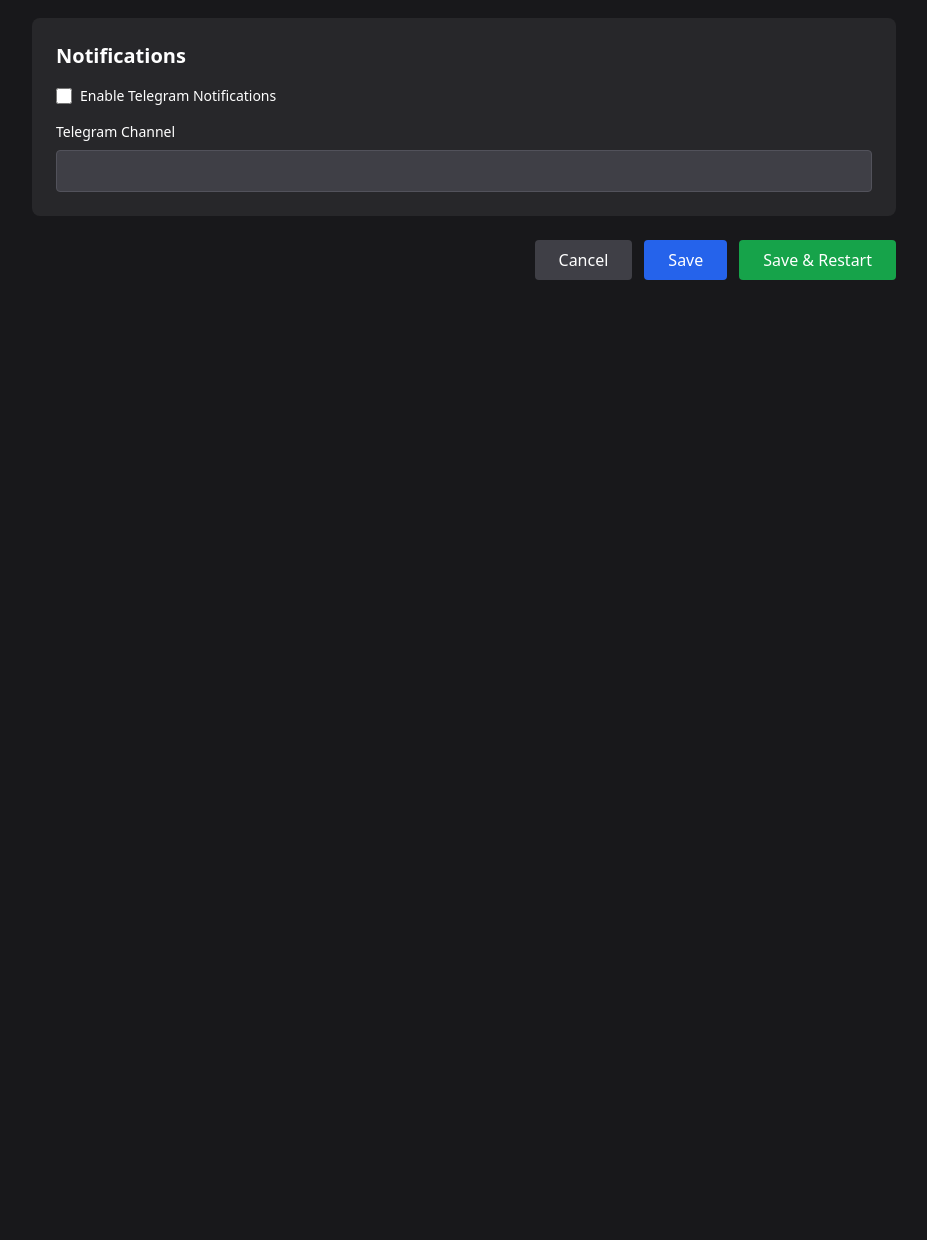
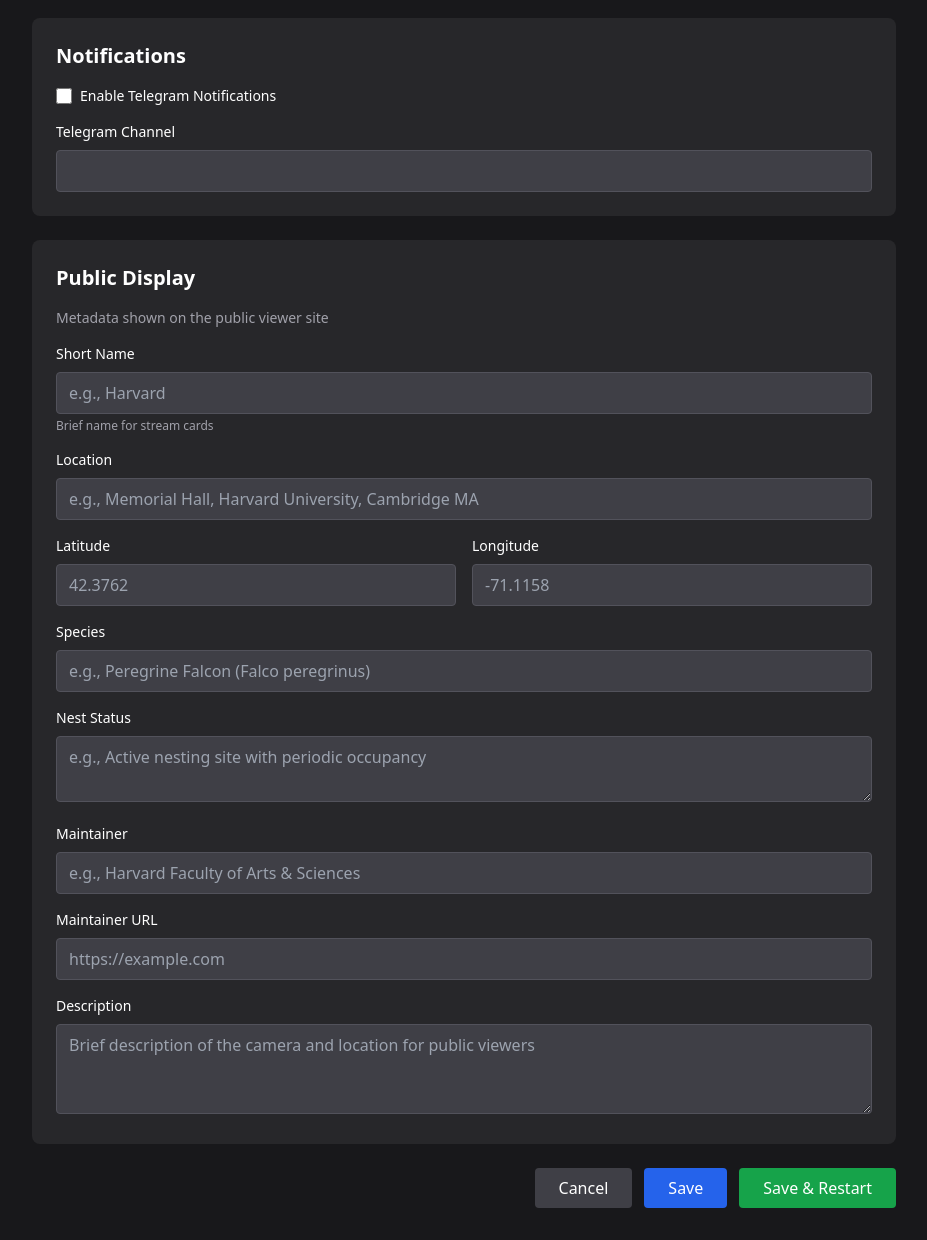
Before and after one commit to sageframe-no-kaji/kanyo-contemplating-falcons-dev, a FastAPI app: template admin/web/app/templates/stream/config.html in a window 1280 px wide. Shown: the part 828-2068 px from the top of the page, without its empty margins (176-1103 px from the left). Before the commit the page ends 1108 px from the top, so only its background shows below. Run offline with FastAPI, Linux system fonts and the light colour scheme; the template is opened without the code that fills it, so the values that code supplies are empty; some libraries are stand-ins or nearby versions.

Commit message:
Add public display metadata section to admin config UI

```diff
--- a/admin/web/app/templates/stream/config.html
+++ b/admin/web/app/templates/stream/config.html
@@ -165,6 +165,97 @@
             </div>
         </section>
 
+        <!-- Public Display Section -->
+        <section class="bg-zinc-800 rounded-lg p-6">
+            <h2 class="text-xl font-semibold mb-4">Public Display</h2>
+            <p class="text-sm text-zinc-400 mb-4">Metadata shown on the public viewer site</p>
+
+            <div class="space-y-4">
+                <div>
+                    <label class="block text-sm font-medium mb-2">Short Name</label>
+                    <input type="text"
+                           name="display_short_name"
+                           value="{{ config.display.short_name or '' }}"
+                           placeholder="e.g., Harvard"
+                           class="w-full bg-zinc-700 border border-zinc-600 rounded px-3 py-2 focus:outline-none focus:border-zinc-500">
+                    <p class="text-xs text-zinc-400 mt-1">Brief name for stream cards</p>
+                </div>
+
+                <div>
+                    <label class="block text-sm font-medium mb-2">Location</label>
+                    <input type="text"
+                           name="display_location"
+                           value="{{ config.display.location or '' }}"
+                           placeholder="e.g., Memorial Hall, Harvard University, Cambridge MA"
+                           class="w-full bg-zinc-700 border border-zinc-600 rounded px-3 py-2 focus:outline-none focus:border-zinc-500">
+                </div>
+
+                <div class="grid grid-cols-2 gap-4">
+                    <div>
+                        <label class="block text-sm font-medium mb-2">Latitude</label>
+                        <input type="number"
+                               name="display_latitude"
+                               value="{{ config.display.coordinates[0] if config.display.coordinates else '' }}"
+                               step="0.0001"
+                               placeholder="42.3762"
+                               class="w-full bg-zinc-700 border border-zinc-600 rounded px-3 py-2 focus:outline-none focus:border-zinc-500">
+                    </div>
+                    <div>
+                        <label class="block text-sm font-medium mb-2">Longitude</label>
+                        <input type="number"
+                               name="display_longitude"
+                               value="{{ config.display.coordinates[1] if config.display.coordinates else '' }}"
+                               step="0.0001"
+                               placeholder="-71.1158"
+                               class="w-full bg-zinc-700 border border-zinc-600 rounded px-3 py-2 focus:outline-none focus:border-zinc-500">
+                    </div>
+                </div>
+
+                <div>
+                    <label class="block text-sm font-medium mb-2">Species</label>
+                    <input type="text"
+                           name="display_species"
+                           value="{{ config.display.species or '' }}"
+                           placeholder="e.g., Peregrine Falcon (Falco peregrinus)"
+                           class="w-full bg-zinc-700 border border-zinc-600 rounded px-3 py-2 focus:outline-none focus:border-zinc-500">
+                </div>
+
+                <div>
+                    <label class="block text-sm font-medium mb-2">Nest Status</label>
+                    <textarea name="display_nest_status"
+                              rows="2"
+                              placeholder="e.g., Active nesting site with periodic occupancy"
+                              class="w-full bg-zinc-700 border border-zinc-600 rounded px-3 py-2 focus:outline-none focus:border-zinc-500">{{ config.display.nest_status or '' }}</textarea>
+                </div>
+
+                <div>
+                    <label class="block text-sm font-medium mb-2">Maintainer</label>
+                    <input type="text"
+                           name="display_maintainer"
+                           value="{{ config.display.maintainer or '' }}"
+                           placeholder="e.g., Harvard Faculty of Arts & Sciences"
+                           class="w-full bg-zinc-700 border border-zinc-600 rounded px-3 py-2 focus:outline-none focus:border-zinc-500">
+                </div>
+
+                <div>
+                    <label class="block text-sm font-medium mb-2">Maintainer URL</label>
+                    <input type="url"
+                           name="display_maintainer_url"
+                           value="{{ config.display.maintainer_url or '' }}"
+                           placeholder="https://example.com"
+                           class="w-full bg-zinc-700 border border-zinc-600 rounded px-3 py-2 focus:outline-none focus:border-zinc-500">
+                </div>
+
+                <div>
+                    <label class="block text-sm font-medium mb-2">Description</label>
+                    <textarea name="display_description"
+                              rows="3"
+                              placeholder="Brief description of the camera and location for public viewers"
+                              class="w-full bg-zinc-700 border border-zinc-600 rounded px-3 py-2 focus:outline-none focus:border-zinc-500">{{ config.display.description or '' }}</textarea>
+                </div>
+            </div>
+        </section>
+
         <!-- Action Buttons -->
         <div class="flex gap-3 justify-end">
             <a href="/streams/{{ stream.id }}"
```
Also changed, not shown: admin/web/app/routers/api.py (+37 -0 lines).
